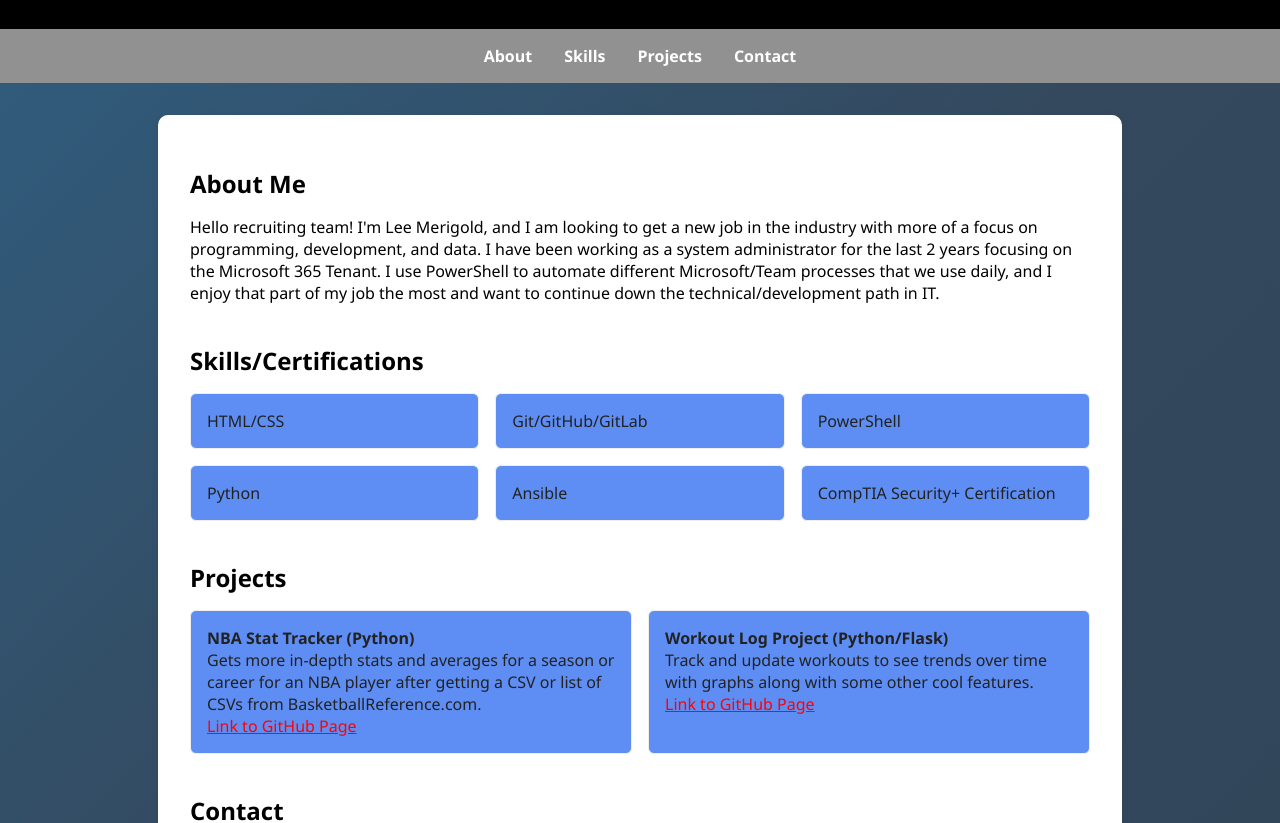
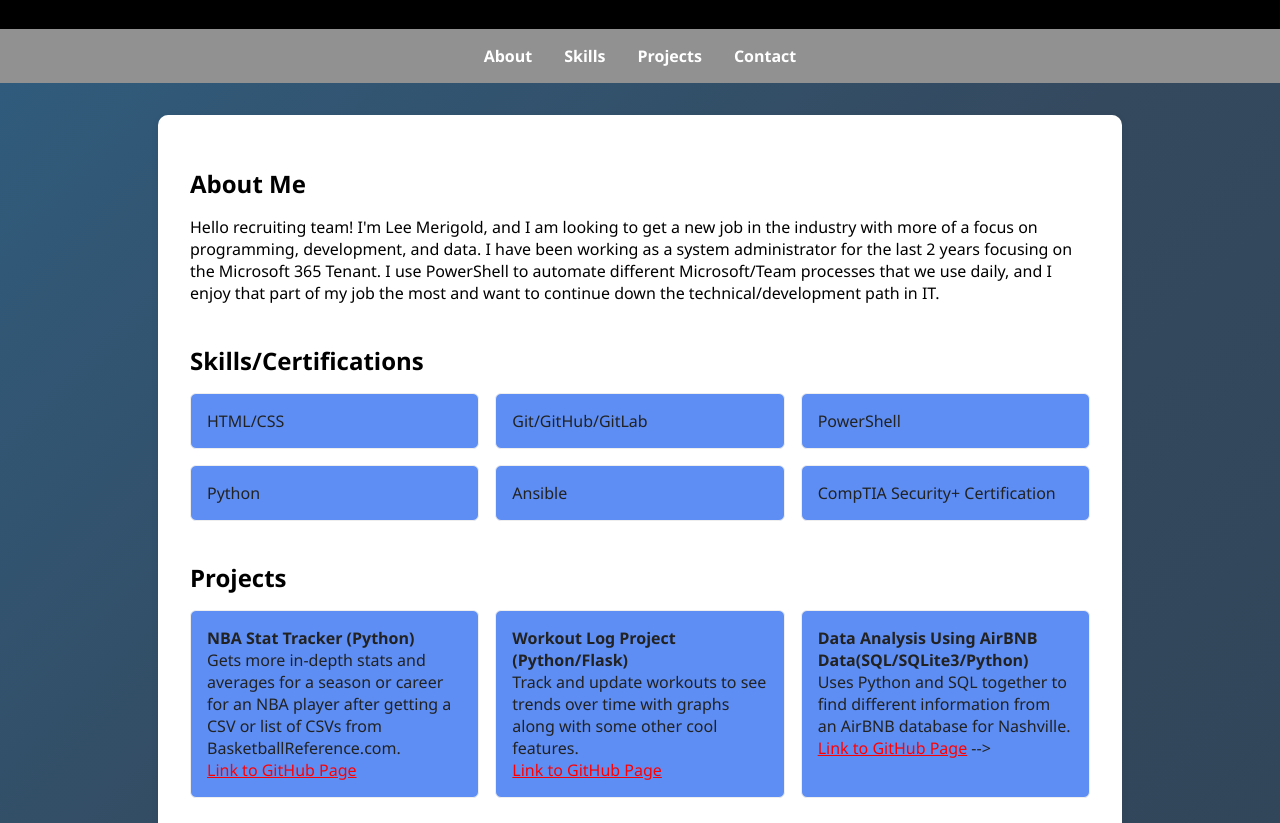
Before and after one commit to leegg713/PortfolioSite, a plain HTML site: page index.html in a window 1280 px wide. Shown: the part 139-962 px from the top of the page. Drawn offline with Linux system fonts and the light colour scheme.

Commit message:
Added new AirBNB project I am working on to it

```diff
--- a/index.html
+++ b/index.html
@@ -53,10 +53,10 @@
           <span>Track and update workouts to see trends over time with graphs along with some other cool features.</span><br>
           <a href="https://github.com/leegg713/PythonWorkoutLog" target="_blank">Link to GitHub Page</a>
         </div>
-        <!-- <div class="project">
-          <strong>Next Project</strong><br>
-          <span>Full-stack blogging platform using React and Node.js.</span><br>
-          <a href="https://github.com/yourusername/blog-platform" target="_blank">Link to GitHub Page</a> -->
+        <div class="project">
+          <strong>Data Analysis Using AirBNB Data(SQL/SQLite3/Python)</strong><br>
+          <span>Uses Python and SQL together to find different information from an AirBNB database for Nashville.</span><br>
+          <a href="https://github.com/leegg713/AirBNB-Data-Analysis" target="_blank">Link to GitHub Page</a> -->
       </div>
     </section>
 
```
